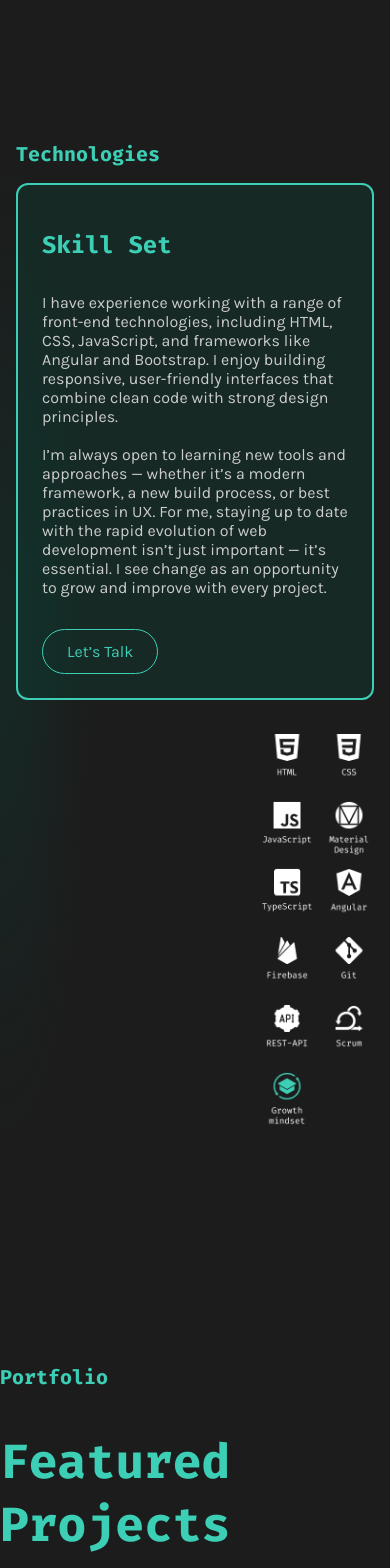
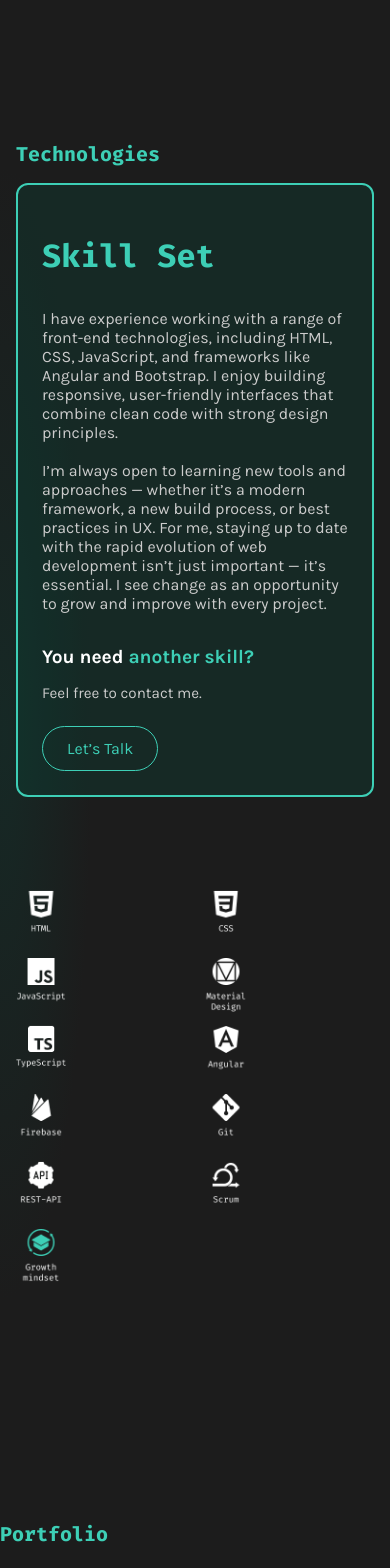
Before and after one commit to Marc-Doehring/Portfolio, an Angular app: page / in a window 390 px wide. Shown: the part 2320-3888 px from the top of the page. Built offline with nearby package versions, Linux system fonts and the light colour scheme; no server answers.

Commit message:
myskills + portfolio_update + new pipe.ts

```diff
--- a/src/app/pages/myskills/myskills.component.html
+++ b/src/app/pages/myskills/myskills.component.html
@@ -2,7 +2,7 @@
   <div class="content-wrapper">
     <div class="myskills-wrapper">
 
-      <!-- Linke Spalte mit Überschrift + Inhalt -->
+      <!-- Linker Bereich mit Titel + Kasten -->
       <div class="skills-left-column">
         <h3 class="section-label">Technologies</h3>
 
@@ -17,13 +17,18 @@
             or best practices in UX. For me, staying up to date with the rapid evolution of web development isn’t just
             important — it’s essential. I see change as an opportunity to grow and improve with every project.
           </p>
-          <button class="ghost-button">
-            <span>Let’s Talk</span>
-          </button>
+
+          <div class="skill-request-box">
+            <h3>You need <span class="highlight-green">another skill?</span></h3>
+            <p>Feel free to contact me.</p>
+            <button class="ghost-button">
+              <span>Let’s Talk</span>
+            </button>
+          </div>
         </div>
       </div>
 
-      <!-- Rechtes Div -->
+      <!-- Rechter Bereich mit Logos -->
       <div class="skills-right">
         <img src="skills/HTML.png" alt="HTML" />
         <img src="skills/17. Skill animation.png" alt="CSS" />
@@ -35,12 +40,11 @@
         <img src="skills/GIT.png" alt="Git" />
         <img src="skills/Rest-Api.png" alt="REST-API" />
         <img src="skills/Scrum.png" alt="Scrum" />
+
         <div class="skill-image-wrapper">
           <img src="skills/18. Growth Mindset interaction.png" alt="Growth Mindset" class="base-image" />
           <img src="skills/Group 18.png" alt="Hint" class="hover-hint" />
         </div>
-
-
       </div>
 
     </div>
--- a/src/app/pages/myskills/myskills.component.scss
+++ b/src/app/pages/myskills/myskills.component.scss
@@ -20,8 +20,9 @@
 
   .myskills-wrapper {
     display: flex;
-    gap: 16rem;
-    align-items: end;
+    flex-wrap: wrap;
+    gap: 4rem;
+    justify-content: space-between;
 
     @media (max-width: 900px) {
       flex-direction: column;
@@ -31,6 +32,8 @@
 
   .skills-left-column {
     flex: 1;
+    min-width: 300px;
+    max-width: 700px;
     display: flex;
     flex-direction: column;
 
@@ -40,10 +43,8 @@
       color: vars.$color-accent;
       margin-bottom: 1rem;
     }
-  }
 
     .skills-left {
-    flex: 1;
       border: 2px solid vars.$color-accent;
       padding: 2rem;
       border-radius: 12px;
@@ -59,7 +60,7 @@
       .section-subtitle {
         font-family: vars.$font-body;
         font-size: 1.1rem;
-      color: #ccc; // Wenn gewünscht, auch als Variable definieren
+        color: #ccc;
         margin-bottom: 2rem;
       }
 
@@ -77,13 +78,36 @@
           color: vars.$color-dark;
         }
       }
+
+      .skill-request-box {
+        margin-top: 2rem;
+
+        h3 {
+          font-size: 1.4rem;
+          font-weight: 600;
+          margin-bottom: 0.5rem;
+
+          .highlight-green {
+            color: vars.$color-accent;
+          }
+        }
+
+        p {
+          font-size: 1rem;
+          color: #ccc;
+          margin-bottom: 1.5rem;
+        }
+      }
+    }
   }
 
   .skills-right {
     flex: 1;
     display: grid;
-    grid-template-columns: repeat(3, 1fr);
-    gap: 4px;
+    grid-template-columns: repeat(4, 1fr);
+    gap: 5rem;
+    align-content: start;
+    padding-top: 60px;
 
     img {
       width: 100%;
@@ -99,16 +123,74 @@
       }
     }
 
+    .skill-image-wrapper {
+      position: relative;
+      display: inline-block;
+
+      .base-image {
+        display: block;
+        width: 100%;
+
+        height: auto;
+        border-radius: 8px;
+      }
+
+      .hover-hint {
+        position: absolute;
+        top: -80px;
+        left: 80px;
+        transform: translateX(-50%) scale(1.2);
+        opacity: 0;
+        pointer-events: none;
+        transition: opacity 0.3s ease, transform 0.3s ease;
+        z-index: 10;
+      }
+
+      &:hover .hover-hint {
+        opacity: 1;
+        transform: translateX(-50%) scale(1.5);
+      }
+    }
+  }
+
   @media (max-width: 900px) {
+    .skills-right {
       grid-template-columns: repeat(3, 1fr);
-      justify-items: center;
 
       img {
         max-width: 60px;
       }
     }
 
+    .skills-left-column {
+      .skills-left {
+        padding: 1.5rem;
+
+        .section-title {
+          font-size: 2rem;
+        }
+
+        .section-subtitle {
+          font-size: 1rem;
+        }
+
+        .skill-request-box {
+          h3 {
+            font-size: 1.2rem;
+          }
+
+          p {
+            font-size: 0.95rem;
+          }
+        }
+      }
+    }
+  }
+
   @media (max-width: 600px) {
+    padding: 4rem 1rem;
+
+    .skills-right {
       grid-template-columns: repeat(2, 1fr);
       gap: 0.75rem;
 
@@ -117,49 +199,4 @@
       }
     }
   }
-
-  @media (max-width: 600px) {
-    padding: 4rem 1rem;
-
-    .skills-left {
-      padding: 1.5rem;
-
-      .section-title {
-        font-size: 1.5rem;
 }
-
-      .section-subtitle {
-        font-size: 1rem;
-      }
-    }
-  }
-}
-
-.skill-image-wrapper {
-  position: relative;
-  display: inline-block;
-
-  .base-image {
-  display: block;
-  width: 100%;
-  max-width: 600px; /* oder größer */
-  height: auto;
-  border-radius: 8px;
-}
-
-  .hover-hint {
-    position: absolute;
-    top: -80px; // Bild 30px höher setzen
-    left: 41%;
-    transform: translateX(-50%) scale(1.2); // zentriert + vergrößert
-    opacity: 0;
-    pointer-events: none;
-    transition: opacity 0.3s ease, transform 0.3s ease;
-    z-index: 10;
-  }
-
-  &:hover .hover-hint {
-    opacity: 1;
-    transform: translateX(-50%) scale(1.5); // größer beim Hover
-  }
-}
--- a/src/app/pages/portfolio/portfolio.component.html
+++ b/src/app/pages/portfolio/portfolio.component.html
@@ -9,34 +9,47 @@
     <!-- Projektliste links -->
     <div class="project-list">
       <hr class="green-divider" />
+
       <ng-container *ngFor="let project of projects; let i = index; trackBy: trackByIndex">
-        <div #projectEntry class="project-entry" (mouseenter)="hoveredProjectIndex = i"
-          (mouseleave)="hoveredProjectIndex = null" (click)="openModal(i)">
+        <div class="project-entry"
+             (mouseenter)="hoveredProjectIndex = i"
+             (mouseleave)="hoveredProjectIndex = null"
+             (click)="openModal(i)">
+          <div class="project-line">
             <h3>
               {{ project.title }}
               <span class="arrow">&nearr;</span>
             </h3>
-          <p class="stack">{{ project.stack }}</p>
+            <p class="stack">
+              <ng-container *ngFor="let tech of project.stack | stackSplit; let last = last">
+                <span>{{ tech }}</span>
+                <span *ngIf="!last" class="stack-divider">|</span>
+              </ng-container>
+            </p>
           </div>
+        </div>
+
+        <!-- Nur zwischen Projekten eine Trennlinie -->
         <hr *ngIf="i < projects.length - 1" class="green-divider" />
       </ng-container>
       <hr class="green-divider" />
+
     </div>
 
-    <!-- Hover-Bild rechts außerhalb des Projektbereichs -->
+    <!-- Hover-Bild rechts -->
     <div class="hover-image" *ngIf="hoveredProjectIndex !== null">
-      <img [src]="projects[hoveredProjectIndex].image" [alt]="projects[hoveredProjectIndex].title" loading="lazy" />
+      <img [src]="projects[hoveredProjectIndex].image"
+           [alt]="projects[hoveredProjectIndex].title"
+           loading="lazy" />
     </div>
   </div>
 
   <!-- Modal Overlay -->
-<app-modal
-  *ngIf="selectedProjectIndex !== null"
+  <app-modal *ngIf="selectedProjectIndex !== null"
              [project]="projects[selectedProjectIndex]"
              [projects]="projects"
              [currentIndex]="selectedProjectIndex"
              (changeProject)="selectedProjectIndex = $event"
-  (close)="closeModal()"
-/>
-
+             (close)="closeModal()">
+  </app-modal>
 </section>
--- a/src/app/pages/portfolio/portfolio.component.scss
+++ b/src/app/pages/portfolio/portfolio.component.scss
@@ -38,20 +38,30 @@
   .portfolio-content {
     display: flex;
     flex-direction: row;
-    justify-content: flex-start;
     margin-top: 2rem;
 
     .project-list {
       max-width: 800px;
+      min-width: 1000px;
       display: flex;
       flex-direction: column;
-      min-width: 1000px;
 
       .project-entry {
         cursor: pointer;
-        padding: 20px;
-        display: flex
-;       justify-content: space-between;
+        padding: 30px;
+        transition: background-color 0.3s ease;
+        display: flex;
+        flex-direction: column;
+        justify-content: space-between;
+
+        &:hover {
+          background-color: rgba(61, 207, 182, 0.2);
+        }
+
+        &.hovered .arrow {
+          opacity: 1;
+          color: vars.$color-accent;
+        }
 
         .project-line {
           display: flex;
@@ -70,6 +80,10 @@
             .arrow {
               opacity: 0;
               transition: opacity 0.3s ease;
+              color: vars.$color-white;
+              font-size: 1.3rem;
+              user-select: none;
+              z-index: 999;
             }
           }
 
@@ -79,20 +93,14 @@
             font-family: vars.$font-body;
             font-size: 0.9rem;
             white-space: nowrap;
+
+            .stack-divider {
+              color: vars.$color-accent;
+              margin: 0 0.4rem;
+            }
           }
         }
-
-        &:hover {
-  background-color: rgba(61, 207, 182, 0.2);
-}
-
-// Wichtig: außerhalb der &:hover-Regel definieren!
-&:hover .arrow {
-  opacity: 1;
-  color: vars.$color-accent;
-}
       }
-
 
       @media (max-width: 1200px) {
         min-width: unset;
@@ -113,12 +121,12 @@
 
     .hover-image {
       position: sticky;
-      top: 50px;
+      top: 30px;
       margin-left: 4rem;
       width: 320px;
-      z-index: 5;
       flex-shrink: 0;
       position: relative;
+      z-index: 5;
 
       &::before {
         content: '';
@@ -126,7 +134,7 @@
         bottom: 20px;
         right: -30px;
         width: 320px;
-        height: 290px;
+        height: 220px;
         background-image: url('/about/bg_portfolio_section.svg');
         background-repeat: no-repeat;
         background-size: contain;
--- a/src/app/pages/portfolio/portfolio.component.ts
+++ b/src/app/pages/portfolio/portfolio.component.ts
@@ -1,11 +1,12 @@
 import { Component, AfterViewInit, ElementRef, ViewChildren, QueryList } from '@angular/core';
 import { CommonModule } from '@angular/common';
 import { ModalComponent } from '../../shared/modal/modal.component';
+import { StackSplitPipe } from '../../pipes/stack-split.pipe';
 
 @Component({
   selector: 'app-portfolio',
   standalone: true,
-  imports: [CommonModule, ModalComponent],
+  imports: [CommonModule, ModalComponent, StackSplitPipe],
   templateUrl: './portfolio.component.html',
   styleUrls: ['./portfolio.component.scss']
 })
--- /dev/null
+++ b/src/app/pipes/stack-split.pipe.ts
@@ -0,0 +1,12 @@
+import { Pipe, PipeTransform } from '@angular/core';
+
+@Pipe({
+  name: 'stackSplit',
+  standalone: true
+})
+export class StackSplitPipe implements PipeTransform {
+  transform(value: string, delimiter: string = '|'): string[] {
+    if (!value) return [];
+    return value.split(delimiter).map(item => item.trim());
+  }
+}
```
Also changed, not shown: 1 other file (tests, documents, lock files or other folders). Lines whose indentation alone changed are shown as unchanged.
